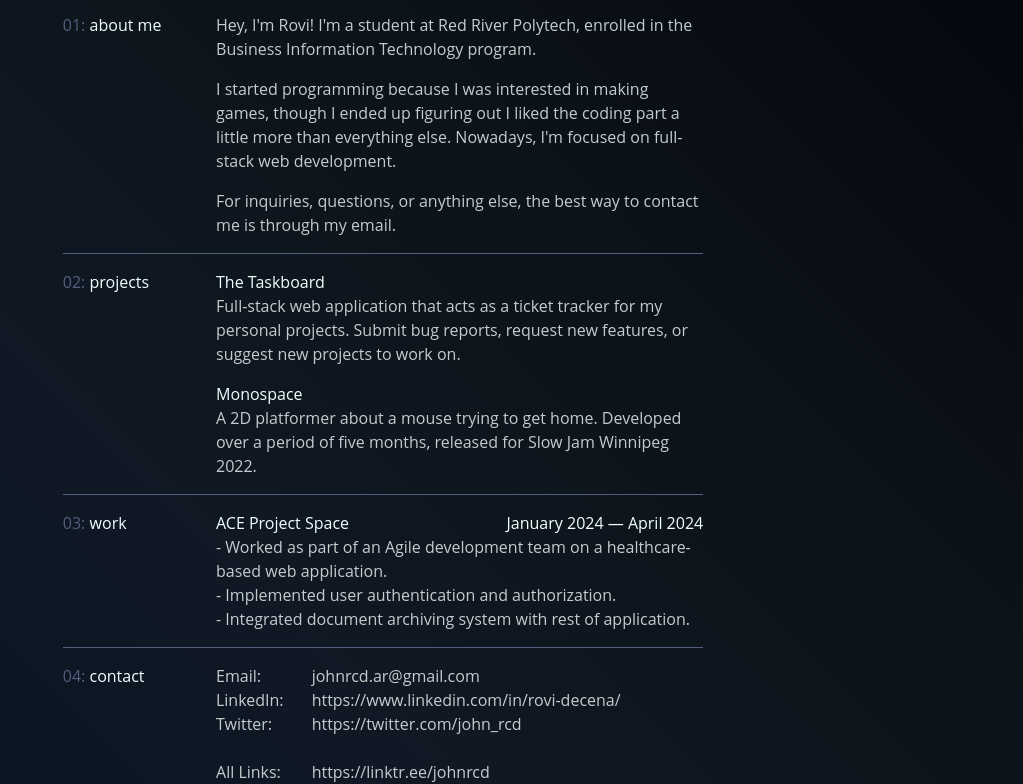
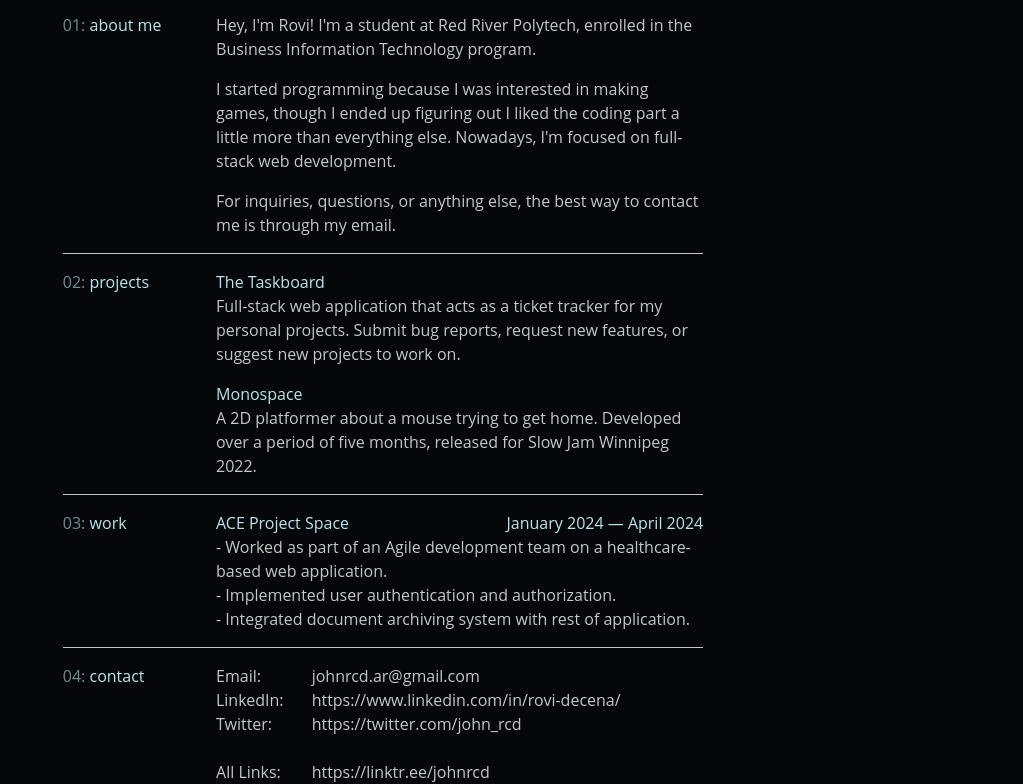
Before and after one commit to johnrcd/rovi_portfolio_v3, a website built with Vite: page index.html in a window 1280 px wide. Shown: the part 116-900 px from the top of the page, without its empty margins (257-1280 px from the left). Built offline with nearby package versions, Linux system fonts and the light colour scheme.

Commit message:
changed colours, cleaned up styles

```diff
--- a/styles.css
+++ b/styles.css
@@ -14,40 +14,18 @@
     font-style: normal;
     font-variation-settings: "wdth" 100;
 
-    --color-text-header: rgb(240, 255, 255);
-    --color-text: rgb(195, 205, 205);
-    --color-text-secondary: rgb(80, 96, 125);
-    --color-bg: rgb(15, 15, 15);
-    --color-bg-label: rgb(35, 40, 60);
-    --color-accent: dodgerblue;
+    --color-text-title: #EEEEEE;
+    --color-text-header: #B9E7E9;
+    --color-text: #C2C7C7;
+    --svg-filter: invert(97%) sepia(3%) saturate(54%) hue-rotate(165deg) brightness(116%) contrast(76%);
+    --color-bg: rgb(5, 7, 10);
 
     --transition-time: 0.2s;
 }
 
 html {
     min-height: 100vh;
-    background: hsla(219, 54%, 9%, 1);
-    background: linear-gradient(
-        45deg,
-        hsla(219, 54%, 9%, 1) 0%,
-        hsla(214, 40%, 10%, 1) 33%,
-        hsla(208, 35%, 7%, 1) 66%,
-        hsla(218, 65%, 3%, 1) 100%
-    );
-    background: -moz-linear-gradient(
-        45deg,
-        hsla(219, 54%, 9%, 1) 0%,
-        hsla(214, 40%, 10%, 1) 33%,
-        hsla(208, 35%, 7%, 1) 66%,
-        hsla(218, 65%, 3%, 1) 100%
-    );
-    background: -webkit-linear-gradient(
-        45deg,
-        hsla(219, 54%, 9%, 1) 0%,
-        hsla(214, 40%, 10%, 1) 33%,
-        hsla(208, 35%, 7%, 1) 66%,
-        hsla(218, 65%, 3%, 1) 100%
-    );
+    background: var(--color-bg);
 }
 
 body > main {
@@ -73,7 +51,7 @@ body > main {
 }
 
 body > main > *:not(:last-child) {
-    border-bottom: 1px solid var(--color-text-secondary);
+    border-bottom: 1px solid var(--color-text);
     margin-top: 1rem;
     padding-bottom: 1rem;
 }
@@ -82,7 +60,11 @@ body > main > *:last-child {
     margin-top: 1rem;
 }
 
-h1, h2, h3, h4, h5, h6, p, li, section, div, article, a {
+h1 {
+    color: var(--color-text-title);
+}
+
+h2, h3, h4, h5, h6, p, li, section, div, article, a {
     color: var(--color-text-header);
     line-height: 1.5rem;
 }
@@ -106,7 +88,7 @@ p:not(:last-child) {
 }
 
 .quiet_text {
-    color: var(--color-text-secondary);
+    opacity: 0.6;
 }
 
 .underline {
@@ -155,7 +137,7 @@ p:not(:last-child) {
 
 .svg_external_link {
     opacity: 0;
-    filter: invert(97%) sepia(3%) saturate(54%) hue-rotate(165deg) brightness(116%) contrast(76%);
+    filter: var(--svg-filter);
     max-height: 1rem;
     display: inline;
     position: relative;
```
